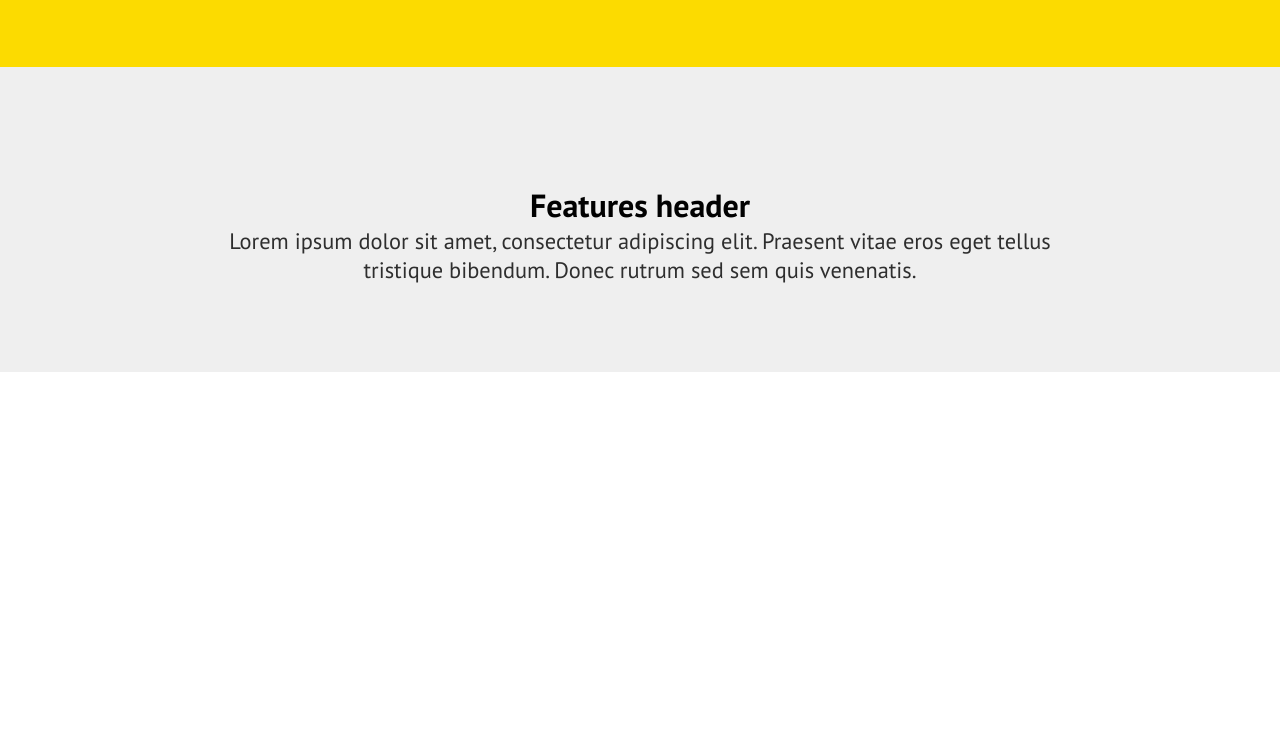
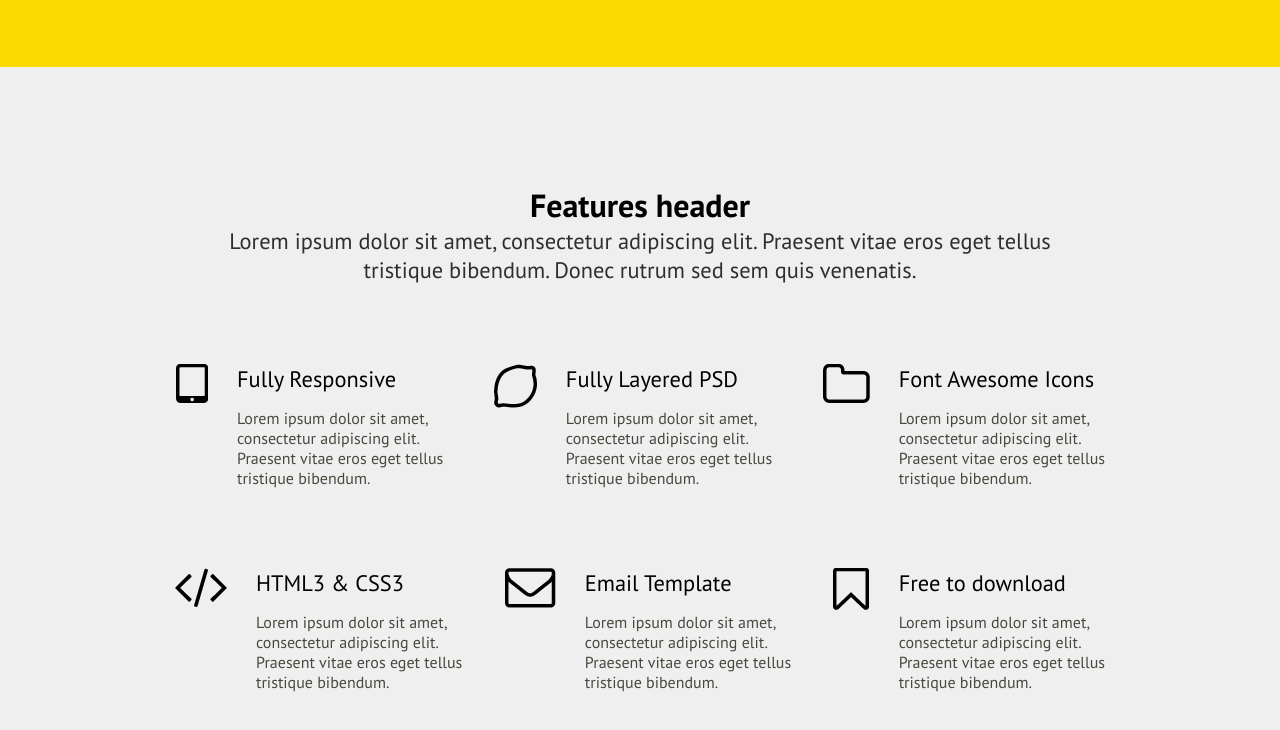
Before and after one commit to Prezlyata/FlexBox-scss-test-site, a website: page index.html in a window 1280 px wide. Shown: the part 634-1364 px from the top of the page. Before the commit the page ends 1006 px from the top, so only its background shows below. Drawn offline with Linux system fonts and the light colour scheme.

Commit message:
ready content

```diff
--- a/index.html
+++ b/index.html
@@ -68,6 +68,89 @@
 				<div class="content_about_text">
 					<span>Lorem ipsum dolor sit amet, consectetur adipiscing elit. Praesent vitae eros eget tellus<br> tristique bibendum. Donec rutrum sed sem quis venenatis.</span>
 				</div>
+				<div class="content_cube">
+					<div class="content_cube_cube1">
+						<div class="content_cube_cube1_png">
+							<img src="img/1.png" alt="1">
+						</div>
+						<div class="content_cube_cube1_text">
+							<div class="content_cube_cube1_text_text1">
+								<span>Fully Responsive</span>
+							</div>
+							<div class="content_cube_cube1_text_text2">
+								<span>Lorem ipsum dolor sit amet, <br>consectetur adipiscing elit.<br> Praesent vitae eros eget tellus<br> tristique bibendum.</span>
+							</div>
+						</div>
+
+					</div>
+					<div class="content_cube_cube1">
+						<div class="content_cube_cube1_png">
+							<img src="img/2.png" alt="2">
+						</div>
+						<div class="content_cube_cube1_text">
+							<div class="content_cube_cube1_text_text1">
+								<span>Fully Layered PSD</span>
+							</div>
+							<div class="content_cube_cube1_text_text2">
+								<span>Lorem ipsum dolor sit amet, <br>consectetur adipiscing elit.<br> Praesent vitae eros eget tellus<br> tristique bibendum.</span>
+							</div>
+						</div>
+
+					</div>
+					<div class="content_cube_cube1">
+						<div class="content_cube_cube1_png">
+							<img src="img/3.png" alt="3">
+						</div>
+						<div class="content_cube_cube1_text">
+							<div class="content_cube_cube1_text_text1">
+								<span>Font Awesome Icons</span>
+							</div>
+							<div class="content_cube_cube1_text_text2">
+								<span>Lorem ipsum dolor sit amet, <br>consectetur adipiscing elit.<br> Praesent vitae eros eget tellus<br> tristique bibendum.</span>
+							</div>
+						</div>
+
+					</div>
+					<div class="content_cube_cube1">
+						<div class="content_cube_cube1_png">
+							<img src="img/4.png" alt="4">
+						</div>
+						<div class="content_cube_cube1_text">
+							<div class="content_cube_cube1_text_text1">
+								<span>HTML3 & CSS3</span>
+							</div>
+							<div class="content_cube_cube1_text_text2">
+								<span>Lorem ipsum dolor sit amet, <br>consectetur adipiscing elit.<br> Praesent vitae eros eget tellus<br> tristique bibendum.</span>
+							</div>
+						</div>
+					</div>
+					<div class="content_cube_cube1">
+						<div class="content_cube_cube1_png">
+							<img src="img/5.png" alt="5">
+						</div>
+						<div class="content_cube_cube1_text">
+							<div class="content_cube_cube1_text_text1">
+								<span>Email Template</span>
+							</div>
+							<div class="content_cube_cube1_text_text2">
+								<span>Lorem ipsum dolor sit amet, <br>consectetur adipiscing elit.<br> Praesent vitae eros eget tellus<br> tristique bibendum.</span>
+							</div>
+						</div>
+					</div>
+					<div class="content_cube_cube1">
+						<div class="content_cube_cube1_png">
+							<img src="img/6.png" alt="6">
+						</div>
+						<div class="content_cube_cube1_text">
+							<div class="content_cube_cube1_text_text1">
+								<span>Free to download</span>
+							</div>
+							<div class="content_cube_cube1_text_text2">
+								<span>Lorem ipsum dolor sit amet, <br>consectetur adipiscing elit.<br> Praesent vitae eros eget tellus<br> tristique bibendum.</span>
+							</div>
+						</div>
+					</div>
+				</div>
 			</div>
 		</div>
 	</section>
--- a/sass/style.scss
+++ b/sass/style.scss
@@ -115,4 +115,33 @@ $lightgrey_color: #2e2e2e;
 			@extend .main_text2;
 		}
 	}
+	&_cube{
+		display: flex;
+		flex-direction: row;
+		flex-flow: wrap;
+		justify-content: space-between;
+		&_cube1{
+			display: flex;
+			flex-direction: row;
+			padding-top: 80px;
+			&_png{
+				display: flex;
+				flex-direction: column;
+			}
+			&_text{
+				display: flex;
+				flex-direction: column;
+				padding-left: 29px;
+				text-align: left;
+				&_text1{
+					@extend .main_text2;
+					color: $black-color;
+				}
+				&_text2{
+					@extend .main_text3;
+					padding-top: 15px;
+				}
+			}
+		}
+	}
 }
```
Also changed, not shown: css/style.css, img/1.png (added), img/2.png (added), img/3.png (added), img/4.png (added), img/5.png (added), img/6.png (added).
